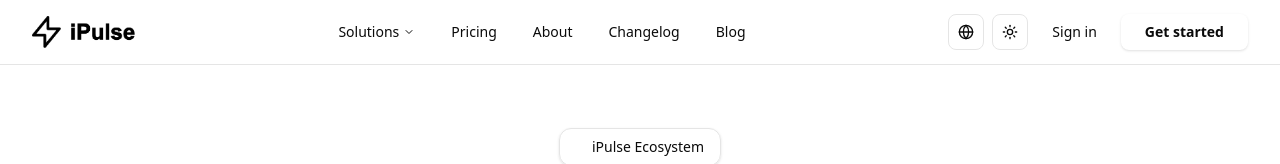
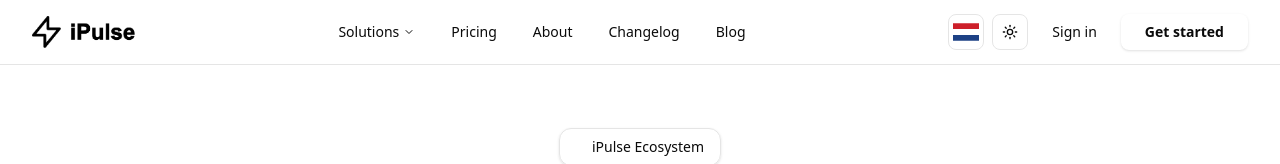
Before and after one commit to iPulseHQ/PulseGuardWebsite, a Next.js app: page / in a window 1280 px wide. Shown: the top 164 px of the page. Built offline with nearby package versions, Linux system fonts and the light colour scheme.

Commit message:
feat(header): integrate country flag icons for language toggle in header component; update package dependencies

```diff
--- a/components/Header.tsx
+++ b/components/Header.tsx
@@ -3,9 +3,10 @@
 import { useState, useEffect } from "react";
 import Link from "next/link";
 import Image from "next/image";
-import { Moon, Sun, Globe, Menu, X, ChevronDown, Zap, Upload, QrCode } from "lucide-react";
+import { Moon, Sun, Menu, X, ChevronDown, Zap, Upload, QrCode } from "lucide-react";
 import { useTheme } from "next-themes";
 import { useLanguage } from "@/lib/LanguageContext";
+import { GB, NL } from "country-flag-icons/react/3x2";
 
 export default function Header() {
   const [mobileMenuOpen, setMobileMenuOpen] = useState(false);
@@ -132,10 +133,15 @@ export default function Header() {
             {/* Language Toggle */}
             <button
               onClick={() => setLanguage(language === "en" ? "nl" : "en")}
-              className="h-9 w-9 rounded-md border border-border/50 hover:bg-muted transition-all flex items-center justify-center"
+              className="h-9 w-9 rounded-md border border-border/50 hover:bg-muted transition-all flex items-center justify-center overflow-hidden p-1"
               aria-label="Toggle language"
+              title={language === "en" ? "Switch to Nederlands" : "Switch to English"}
             >
-              <Globe className="h-4 w-4" />
+              {language === "en" ? (
+                <NL className="w-full h-full object-cover" />
+              ) : (
+                <GB className="w-full h-full object-cover" />
+              )}
             </button>
 
             {/* Theme Toggle */}
@@ -245,7 +251,7 @@ export default function Header() {
                 }}
                 className="px-4 py-2 text-sm font-medium text-foreground/80 hover:text-foreground hover:bg-muted rounded-md transition-all text-left flex items-center gap-2"
               >
-                <Globe className="h-4 w-4" />
+                <span className="text-lg">{language === "en" ? "🇳🇱" : "🇬🇧"}</span>
                 {language === "en" ? "Nederlands" : "English"}
               </button>
               <Link
--- a/package.json
+++ b/package.json
@@ -9,6 +9,7 @@
     "lint": "next lint"
   },
   "dependencies": {
+    "country-flag-icons": "^1.6.4",
     "framer-motion": "^11.15.0",
     "gray-matter": "^4.0.3",
     "lucide-react": "^0.460.0",
```
Also changed, not shown: 1 other file (tests, documents, lock files or other folders).
